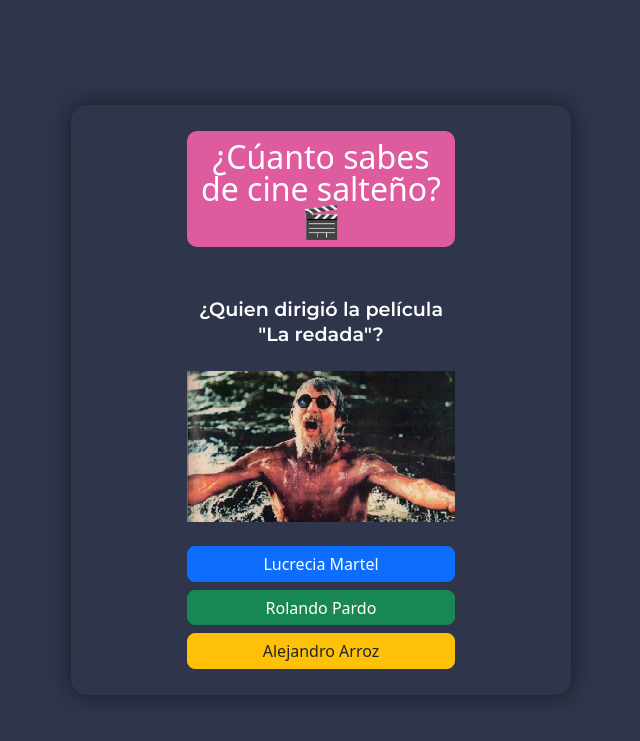
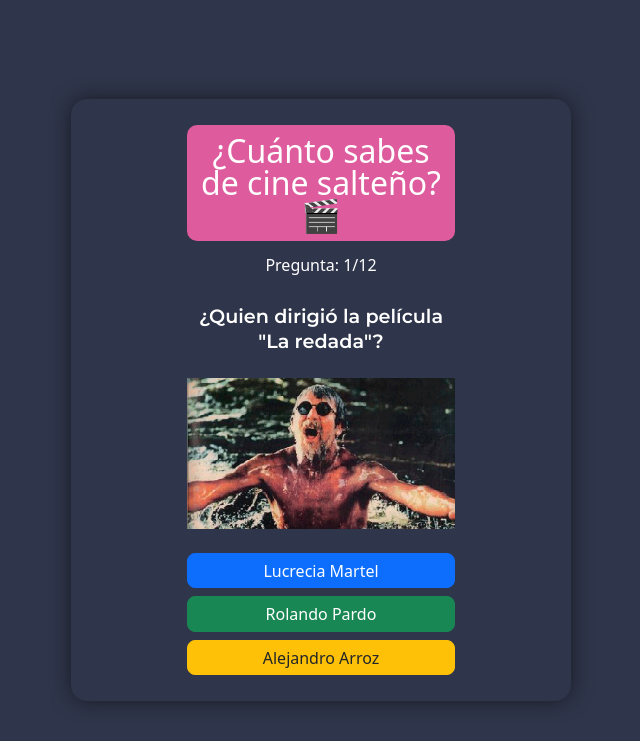
Before and after one commit to defe10/SCS_APP, a Django app: page /trivia/pregunta/1/ in a window 1280 px wide. Shown: the top 741 px of the page, without its empty margins (319-959 px from the left). Run offline with Django 5.2, Linux system fonts and the light colour scheme; data comes from the database, SQL or seed files in the repository; both versions use the stored data as it was after the commit.

Commit message:
arreglo frase score y numero de pregunta

```diff
--- a/plataforma_interactiva/static/css/style.css
+++ b/plataforma_interactiva/static/css/style.css
@@ -33,6 +33,17 @@ html, body {
   font-size:larger !important;
 }
 
+.pregunta2 {
+  font-size: medium !important;
+  padding: 5px;
+  /* border: solid 2px white; */
+  border-radius: 10px;
+  box-sizing: border-box;
+  margin-bottom: 40px;
+
+}
+
+
 .imagen img {
   max-width: 100%;
   height: auto;
@@ -40,7 +51,7 @@ html, body {
 
 .titulo_trivia {
   background-color: #DE5C9D;
-  margin-bottom: 50px;
+  margin-bottom: 10px;
   padding: 10px;
   border-radius: 10px;
   box-sizing: border-box;
--- a/plataforma_interactiva/trivia/templates/trivia/trivia.html
+++ b/plataforma_interactiva/trivia/templates/trivia/trivia.html
@@ -24,18 +24,15 @@
           <h2 class="mb-4">⚠️ No hay preguntas</h2>
           <a href="/" class="btn btn-primary btn-lg w-100 mt-3">Volver al menú</a>
 
-          {% comment %} Mensaje final {% endcomment %}
         {% elif estado == "resumen" %}
 
           <h2 class="mb-4">¡Terminaste la trivia!</h2>
           <p class="lead">Respondiste correctamente <strong>{{ score }}</strong> de <strong>{{ total }}</strong> preguntas.</p>
 
-
           {% comment %} Mensaje sobre el puntaje final {% endcomment %}
-
-          {% if total <= 4 %}
+          {% if score <= 4 %}
             <p class="resp_trivia">😭 ¡Ni suerte tuviste!</p>
-          {% elif total <= 8 %}
+          {% elif score <= 8 %}
             <p class="resp_trivia">😏 Se nota que algo sabes</p>
           {% else %}
             <p class="resp_trivia">¡Eres una eminencia del cine salteño! 🎬 </p>
@@ -49,16 +46,13 @@
         {% else %}
 
         <div class="titulo_trivia">
-          <h2 class="mb-0">¿Cúanto sabes de cine salteño? 🎬</h2>
+          <h2 class="mb-0">¿Cuánto sabes de cine salteño? 🎬</h2>
         </div>
 
-
-        {% comment %} pregunta {% endcomment %}
         {% if pregunta %}
+          <h3 class="pregunta2 mb-4">Pregunta: {{ pregunta.id }}/12</h3>
           <h3 class="pregunta mb-4">{{ pregunta.texto }}</h3>
 
-
-        {% comment %} foto con id de pregunta {% endcomment %}
           <img
             src="{% static 'img/' %}{{ pregunta.id }}.png"
             alt="Imagen trivia {{ pregunta.id }}"
```
Also changed, not shown: plataforma_interactiva/db.sqlite3, 1 other file. Lines whose indentation alone changed are shown as unchanged.
